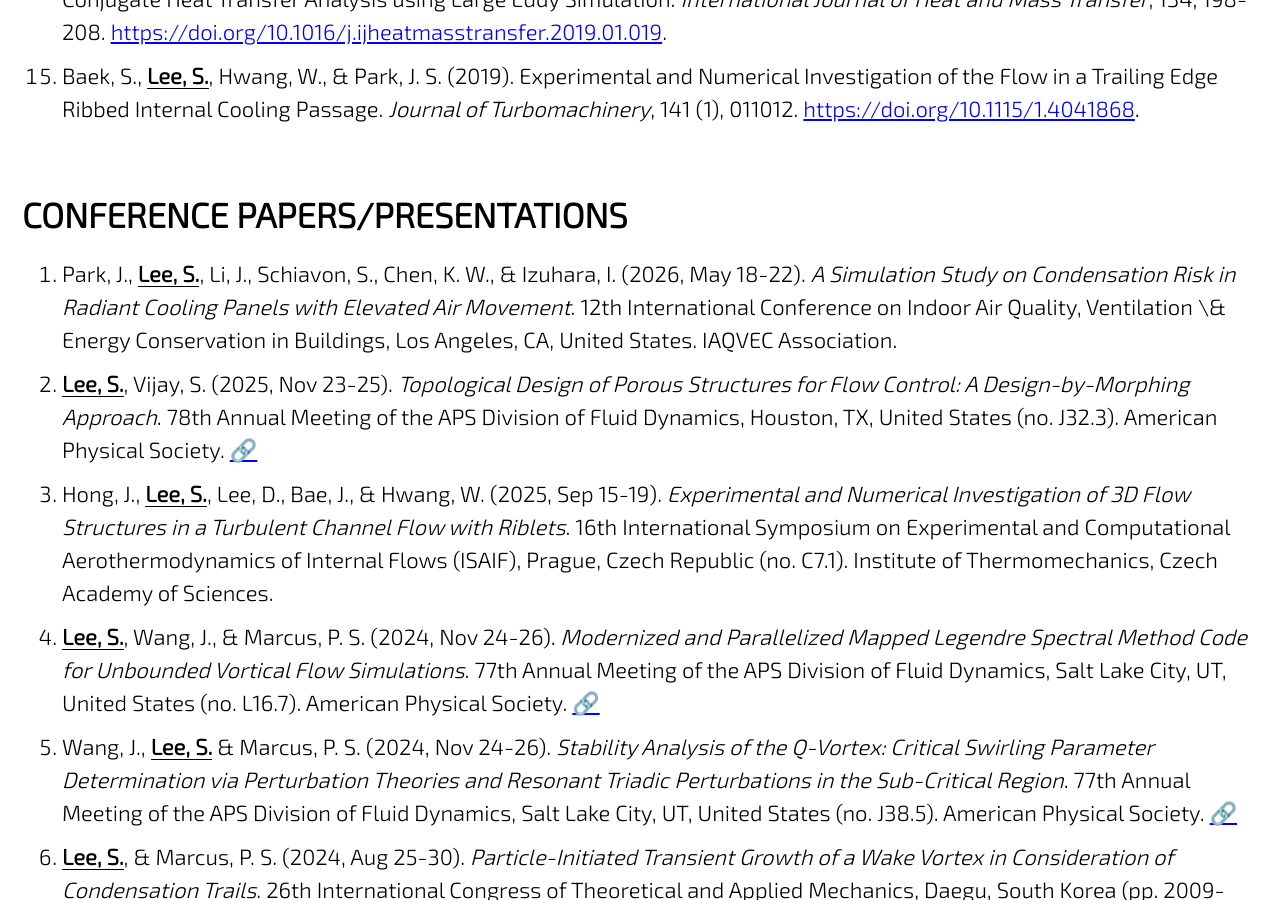
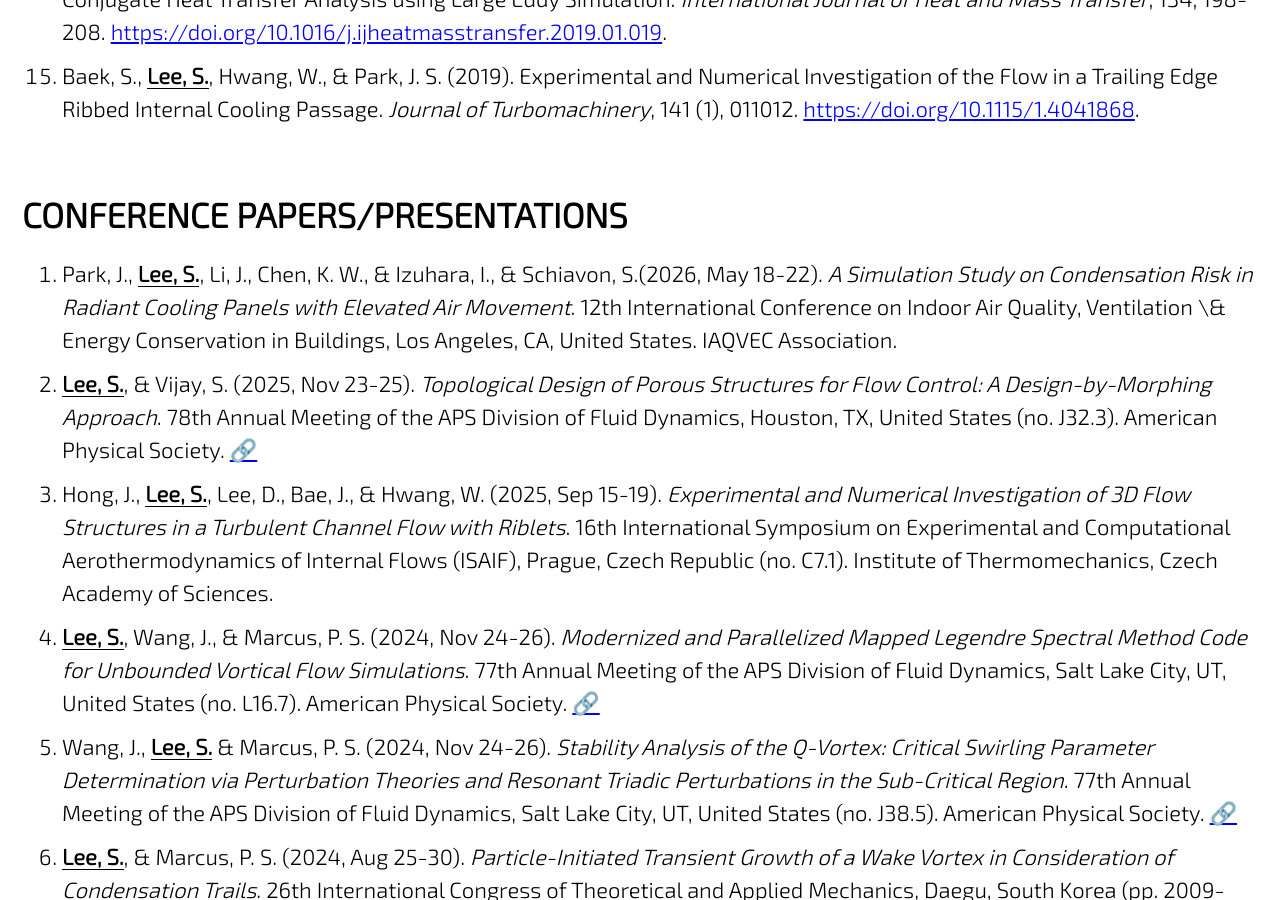
Before and after one commit to jun9303/jun9303.github.io, a Jekyll site: the page built from _pages/publications.md, in a window 1280 px wide and 900 px high, scrolled down 1608 px. Built offline with Jekyll 4.4.1, drawn with Linux system fonts in a browser that asks for light colours; cached includes are drawn as plain includes; nearby versions of some CDN libraries; emoji names are drawn with the system emoji font.

```diff
--- a/_pages/publications.md
+++ b/_pages/publications.md
@@ -30,8 +30,8 @@ header:
 
 # CONFERENCE PAPERS/PRESENTATIONS
 
-1. Park, J., <ins>**Lee, S.**</ins>, Li, J., Schiavon, S., Chen, K. W., & Izuhara, I. (2026, May 18-22). *A Simulation Study on Condensation Risk in Radiant Cooling Panels with Elevated Air Movement*. 12th International Conference on Indoor Air Quality, Ventilation \& Energy Conservation in Buildings, Los Angeles, CA, United States. IAQVEC Association.
-1. <ins>**Lee, S.**</ins>, Vijay, S. (2025, Nov 23-25). *Topological Design of Porous Structures for Flow Control: A Design-by-Morphing Approach*. 78th Annual Meeting of the APS Division of Fluid Dynamics, Houston, TX, United States (no. J32.3). American Physical Society. [:link:](https://archive.aps.org/dfd/2025/j32/3/)
+1. Park, J., <ins>**Lee, S.**</ins>, Li, J., Chen, K. W., & Izuhara, I., & Schiavon, S.(2026, May 18-22). *A Simulation Study on Condensation Risk in Radiant Cooling Panels with Elevated Air Movement*. 12th International Conference on Indoor Air Quality, Ventilation \& Energy Conservation in Buildings, Los Angeles, CA, United States. IAQVEC Association.
+1. <ins>**Lee, S.**</ins>, & Vijay, S. (2025, Nov 23-25). *Topological Design of Porous Structures for Flow Control: A Design-by-Morphing Approach*. 78th Annual Meeting of the APS Division of Fluid Dynamics, Houston, TX, United States (no. J32.3). American Physical Society. [:link:](https://archive.aps.org/dfd/2025/j32/3/)
 1. Hong, J., <ins>**Lee, S.**</ins>, Lee, D., Bae, J., & Hwang, W. (2025, Sep 15-19). *Experimental and Numerical Investigation of 3D Flow Structures in a Turbulent Channel Flow with Riblets*. 16th International Symposium on Experimental and Computational Aerothermodynamics of Internal Flows (ISAIF), Prague, Czech Republic (no. C7.1). Institute of Thermomechanics, Czech Academy of Sciences.
 1. <ins>**Lee, S.**</ins>, Wang, J., & Marcus, P. S. (2024, Nov 24-26). *Modernized and Parallelized Mapped Legendre Spectral Method Code for Unbounded Vortical Flow Simulations*. 77th Annual Meeting of the APS Division of Fluid Dynamics, Salt Lake City, UT, United States (no. L16.7). American Physical Society. [:link:](https://meetings.aps.org/Meeting/DFD24/Session/L16.7)
 1. Wang, J., <ins>**Lee, S.**</ins> & Marcus, P. S. (2024, Nov 24-26). *Stability Analysis of the Q-Vortex: Critical Swirling Parameter Determination via Perturbation Theories and Resonant Triadic Perturbations in the Sub-Critical Region*. 77th Annual Meeting of the APS Division of Fluid Dynamics, Salt Lake City, UT, United States (no. J38.5). American Physical Society. [:link:](https://meetings.aps.org/Meeting/DFD24/Session/J38.5)
```
